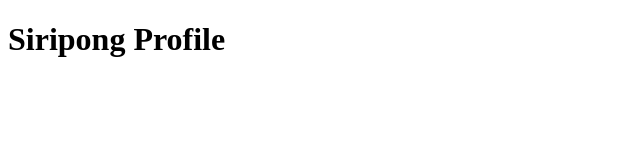
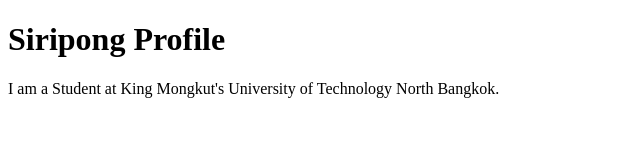
Before and after one commit to LightVolt/github-desktop-project, a plain HTML site: page index.html in a window 1280 px wide. Shown: the whole page, without its empty margins (0-640 px from the left). Drawn offline with Linux system fonts and the light colour scheme.

Commit message:
Add information
Add information

```diff
--- a/index.html
+++ b/index.html
@@ -7,5 +7,7 @@
 </head>
 <body>
     <h1>Siripong Profile</h1>
+    <p>I am a Student at King Mongkut's University of
+        Technology North Bangkok.</p>
 </body>
 </html>
```
